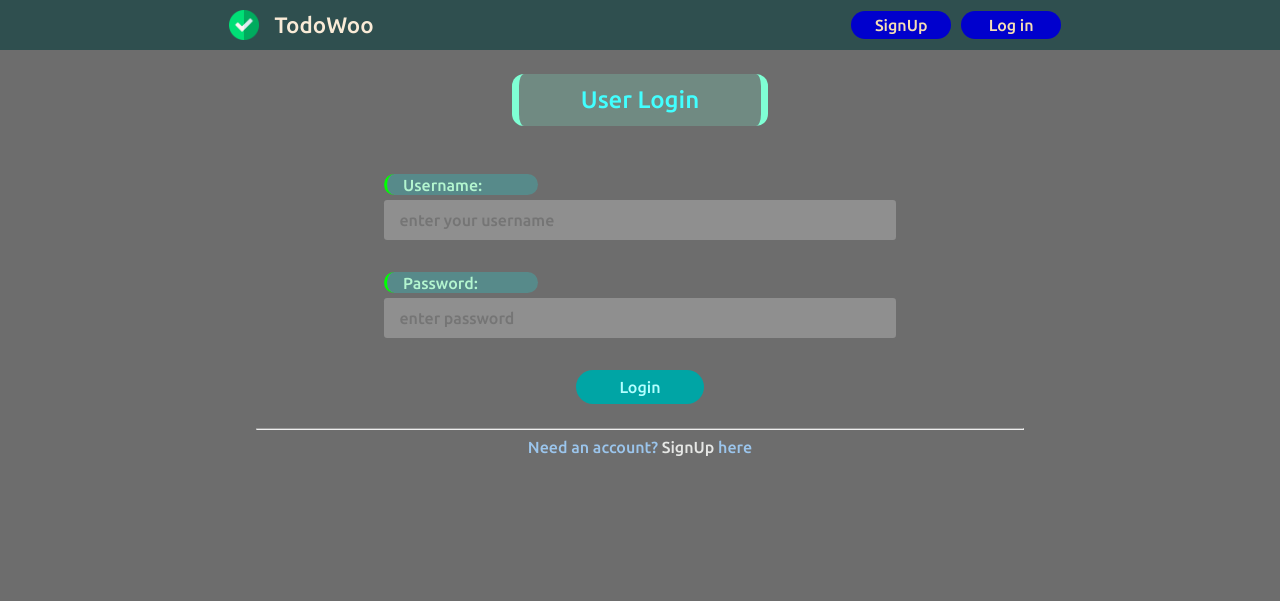
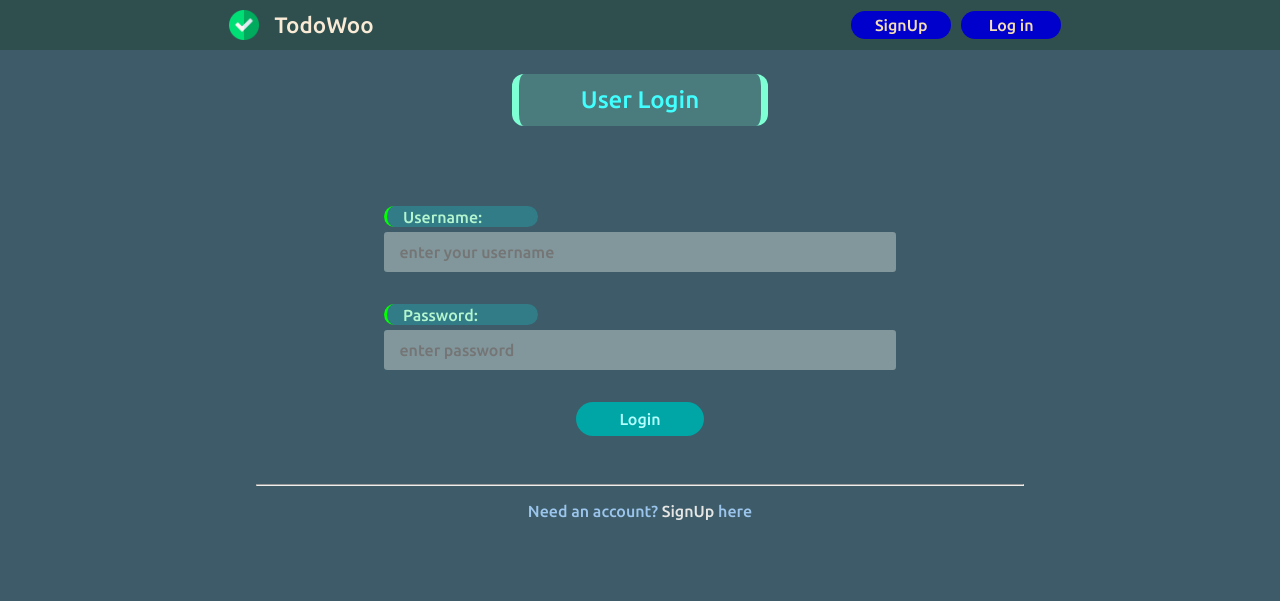
Before and after one commit to rnium/todowoo, a Django app: page /login/ in a window 1280 px wide. Shown: the top 601 px of the page. Run offline with Django 3.2, Linux system fonts and the light colour scheme.

Commit message:
11:37.16.08.21

```diff
--- a/todo/static/todo/auth.css
+++ b/todo/static/todo/auth.css
@@ -1,7 +1,7 @@
 .registration #username, .registration #password1, .registration #password2, .auth #username, .auth #password  {
     width: 40%;
     margin: 0 30%;
-    background-color: rgb(143, 143, 143);
+    background-color: rgb(129, 151, 156);
     border-radius: 0.2em;
     border: 0;
     min-height: 40px;
@@ -25,12 +25,13 @@
 hr {
     color: rgb(143, 143, 143);
     width: 60%;
-    margin: 0.5em 20%;
+    margin: 2em 20% 0.5em;
 }
 
 p {
     text-align: center;
     color: rgb(155, 197, 236);
+    padding: 0.5em 0 0.5em;
 }
 
 .error {
@@ -42,3 +43,7 @@ p {
     text-align: center;
     margin: 0.5em auto;
 }
+
+.loginform {
+    margin-top: 5em;
+}
--- a/todo/static/todo/content.css
+++ b/todo/static/todo/content.css
@@ -2,7 +2,7 @@ div.container {
     color: #00ced1;
     margin-top: 0.5em;
     align-items: center;
-    min-height: 30em;
+    min-height: 33em;
     position: relative;
 }
 
@@ -90,7 +90,7 @@ input[name="title"], textarea {
     border: 0;
     border-radius: 4px;
     margin: 0.3em 5% 1em;
-    background-color: rgb(151, 151, 151);
+    background-color: rgb(108, 124, 129);
     min-height: 30px;
     padding: 0.3em 0.5em;
 }
@@ -200,11 +200,16 @@ h3 {
     color: rgb(0, 104, 104);
 }
 
+li.completedtodo {
+    background-color: rgba(0, 153, 255, 0.226);
+    border-left: 0.3em solid rgb(23, 104, 255);
+}
+
 .deletebutton {
     margin: 0.5em 0px;
     width: 7%;
     color: rgb(255, 217, 236);
-    background-color: rgb(116, 33, 33);
+    background-color: rgb(255, 0, 128);
 }
 
 .deletebutton:hover {
@@ -214,11 +219,6 @@ h3 {
 
 h2.completedtodo {
     margin-bottom: 1em;
-}
-
-li.completedtodo {
-    background-color: rgba(2, 54, 151, 0.52);
-    border-left: 0.3em solid rgb(23, 104, 255);
 }
 
 span.date-added {
--- a/todo/static/todo/navbar.css
+++ b/todo/static/todo/navbar.css
@@ -9,7 +9,7 @@
 }
 
 body {
-    background-color: rgb(109, 109, 109);
+    background-color: #3d5b68;
     overflow-x: hidden;
 }
 
@@ -94,3 +94,23 @@ div.user span {
 .user_buttun:hover a {
     color: rgb(77, 77, 167);
 }
+
+.button-intro {
+    display: inline-block;
+    box-sizing: border-box;
+    border-left: 0.5em solid rgb(0, 255, 149);
+    min-width: 10%;
+    width: 12em;
+    margin: 2em 0;
+    padding: 0.7em 1em;
+    color: rgb(3, 119, 119);
+    background-color: rgba(10, 158, 184, 0.781);
+    border-radius: 20px;
+    transition: 0.5s;
+    cursor: pointer;
+}
+
+
+.button-intro:hover {
+    border-left: 2em solid rgb(0, 255, 149);
+}
--- a/todo/templates/todo/homepage.html
+++ b/todo/templates/todo/homepage.html
@@ -7,6 +7,7 @@
         <div>
             <h1 class="intro-item-2">TodoWoo... Yeaaah</h1>
             <p class="intro-item-3">Create and Manage your own Todo lists on the go</p>
+            <a class="button-intro" href="{% url 'signupuser' %}">Get Started</a>
         </div>
     </div>
     <div class="intro-info">
--- a/todo/templates/todo/loginuser.html
+++ b/todo/templates/todo/loginuser.html
@@ -9,6 +9,7 @@
         <em>{{ error }}</em>
     </div>
     {% endif %}
+    <div class="loginform">
         <form class="auth" method="POST">{% csrf_token %}
             <label>Username:</label>
             <input type="text" id="username" name="username" placeholder="&nbsp;&nbsp;enter your username" required>
@@ -16,6 +17,7 @@
             <input type="password" name="password" id="password" placeholder="&nbsp;&nbsp;enter password" required>
             <input class="savebutton" type="submit" value="Login">
         </form>
+    </div>
     <hr>
     <p>Need an account? <a href="{% url 'signupuser' %}">SignUp</a> here</p>
 </div>
--- a/todo/views.py
+++ b/todo/views.py
@@ -15,6 +15,8 @@ def home(request):
         return render(request, 'todo/homepage.html')
 
 def signupuser(request):
+    if request.user.is_authenticated:
+        return redirect(currentodo)
     if request.method == "GET":
         return render(request, 'todo/signupuser.html', {'form': UserCreationForm()})
     else:
@@ -30,6 +32,8 @@ def signupuser(request):
             return render(request, 'todo/signupuser.html', {'form': UserCreationForm(), 'error': 'Passwords doesn\'t match'})
 
 def loginuser(request):
+    if request.user.is_authenticated:
+        return redirect(currentodo)
     if request.method == "GET":
         return render(request, 'todo/loginuser.html', {'form': AuthenticationForm()})
     else:
```
Also changed, not shown: db.sqlite3. Lines whose indentation alone changed are shown as unchanged.
